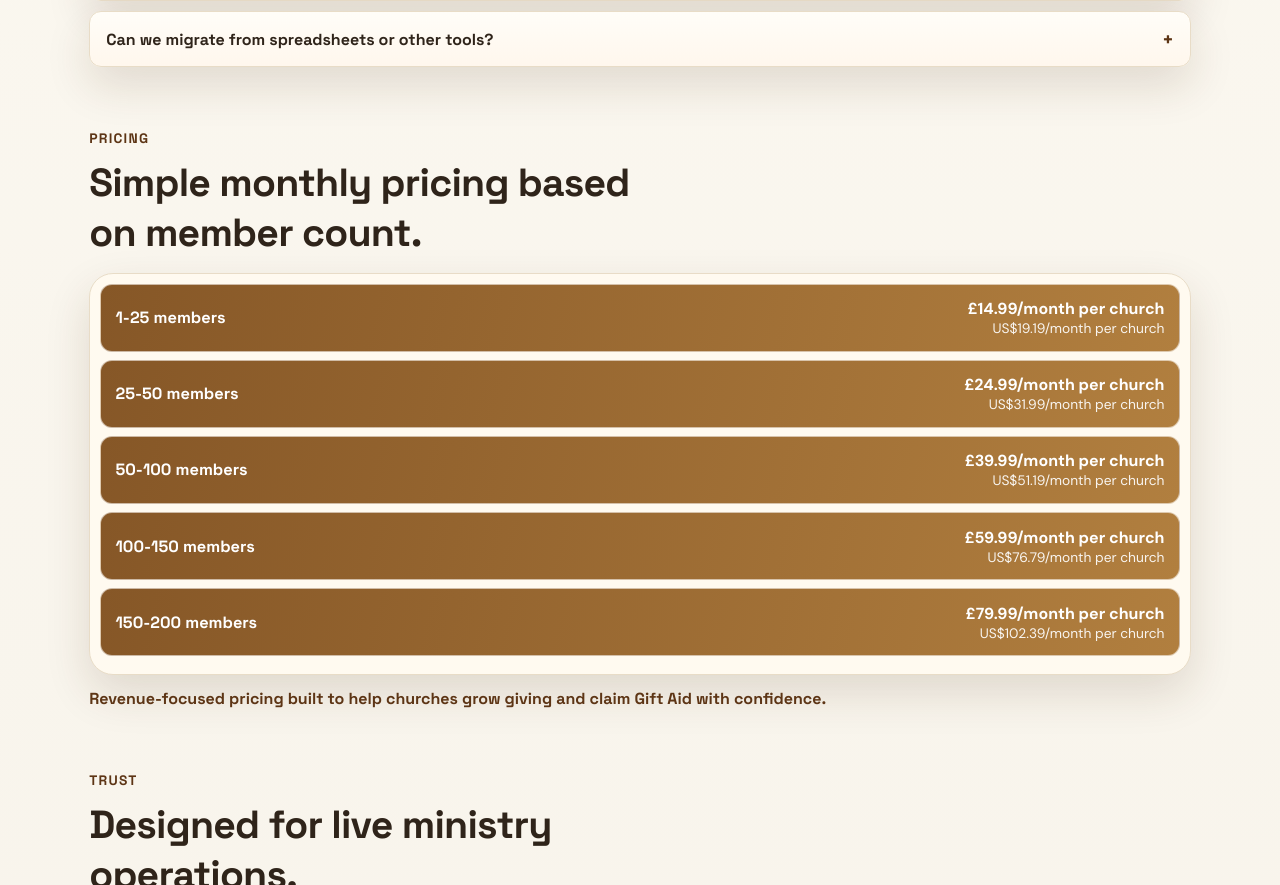
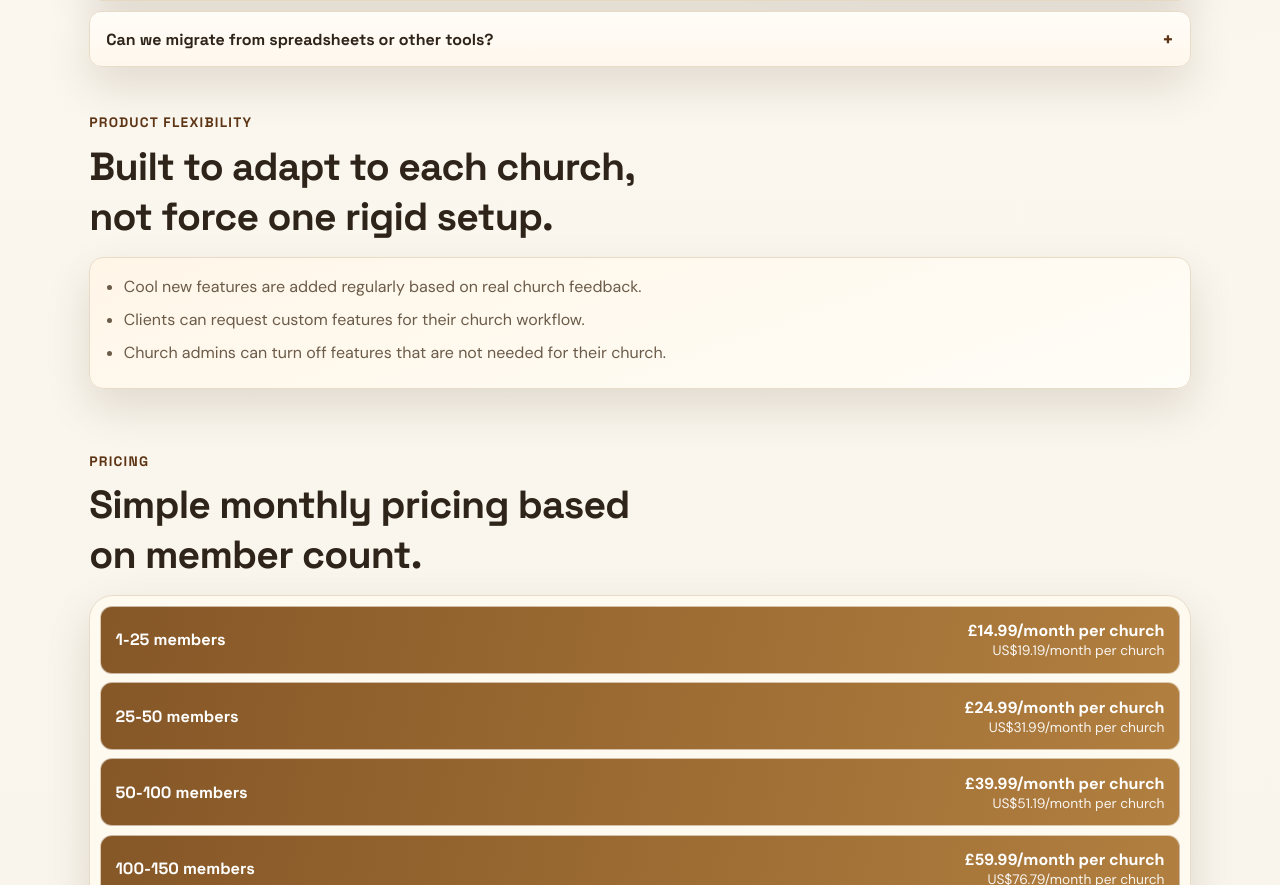
Before and after one commit to kevinofficial95/church-circle-website, a React (Vite) app: page / in a window 1280 px wide. Shown: the part 1915-2800 px from the top of the page. Built offline with nearby package versions, Linux system fonts and the light colour scheme; no server answers.

Commit message:
feat: add product flexibility section for custom requests and feature toggles

```diff
--- a/src/App.css
+++ b/src/App.css
@@ -516,6 +516,29 @@ h2 {
   padding-bottom: 0.9rem;
 }
 
+.section-flexibility {
+  padding-top: 0.2rem;
+}
+
+.flexibility-card {
+  background: linear-gradient(160deg, #fff6e8, #fffdf7);
+  border: 1px solid var(--line);
+  border-radius: 14px;
+  box-shadow: var(--shadow-soft);
+  padding: 1rem 1.1rem;
+}
+
+.flexibility-card ul {
+  margin: 0;
+  padding-left: 1rem;
+}
+
+.flexibility-card li {
+  color: var(--ink-soft);
+  line-height: 1.6;
+  margin-bottom: 0.45rem;
+}
+
 .pricing-board {
   background: var(--surface);
   border: 1px solid var(--line);
--- a/src/App.tsx
+++ b/src/App.tsx
@@ -147,6 +147,12 @@ const faqItems = [
     question: "Can we migrate from spreadsheets or other tools?",
     answer: "Yes. We support guided migration of member, event, and giving records with onboarding assistance.",
   },
+];
+
+const flexibilityPoints = [
+  "Cool new features are added regularly based on real church feedback.",
+  "Clients can request custom features for their church workflow.",
+  "Church admins can turn off features that are not needed for their church.",
 ];
 
 const formatCurrency = (value: number, currency: "GBP" | "USD"): string => {
@@ -468,6 +474,20 @@ export default function App() {
           </div>
         </section>
 
+        <section className="section section-flexibility">
+          <div className="section-head reveal">
+            <p className="eyebrow">Product Flexibility</p>
+            <h2>Built to adapt to each church, not force one rigid setup.</h2>
+          </div>
+          <div className="flexibility-card reveal">
+            <ul>
+              {flexibilityPoints.map((point) => (
+                <li key={point}>{point}</li>
+              ))}
+            </ul>
+          </div>
+        </section>
+
         <section id="pricing" className="section section-pricing">
           <div className="section-head reveal">
             <p className="eyebrow">Pricing</p>
```
